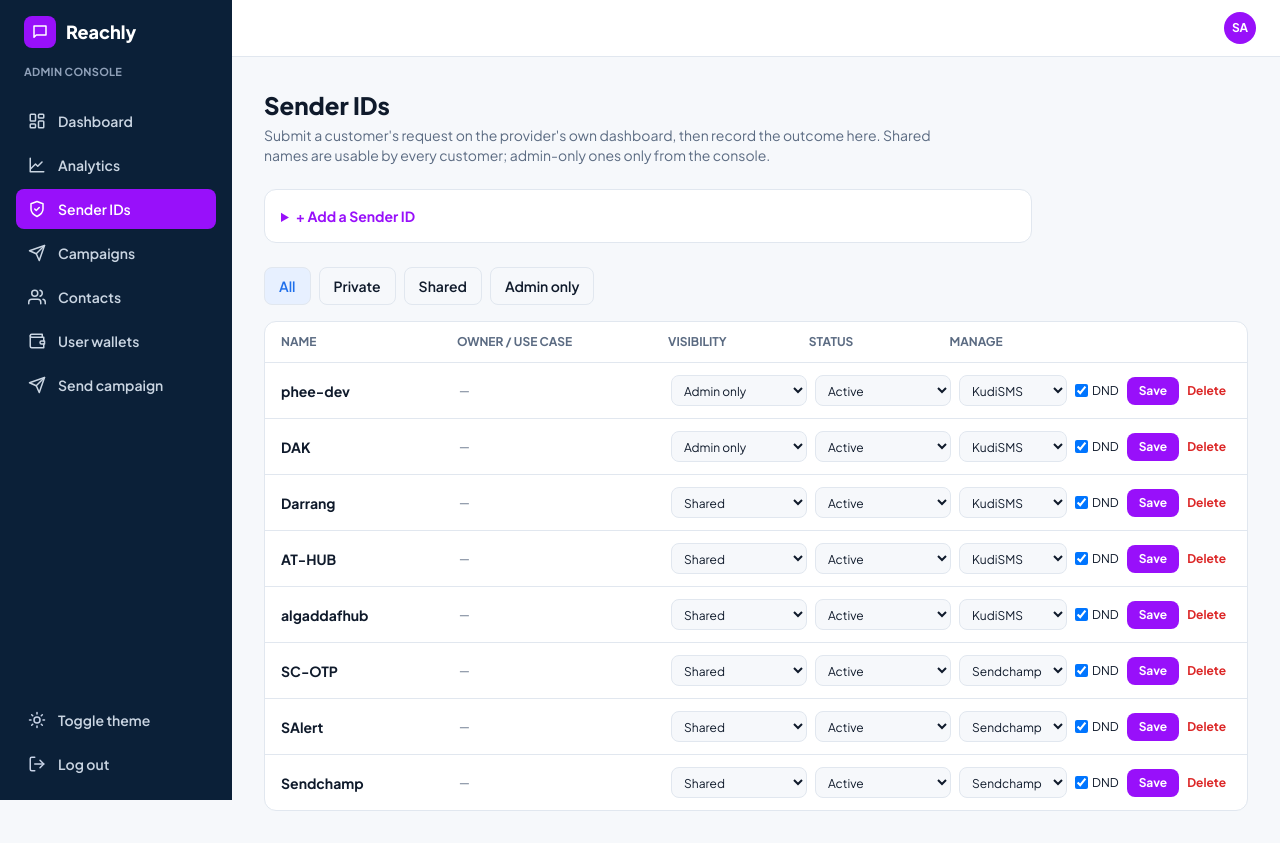
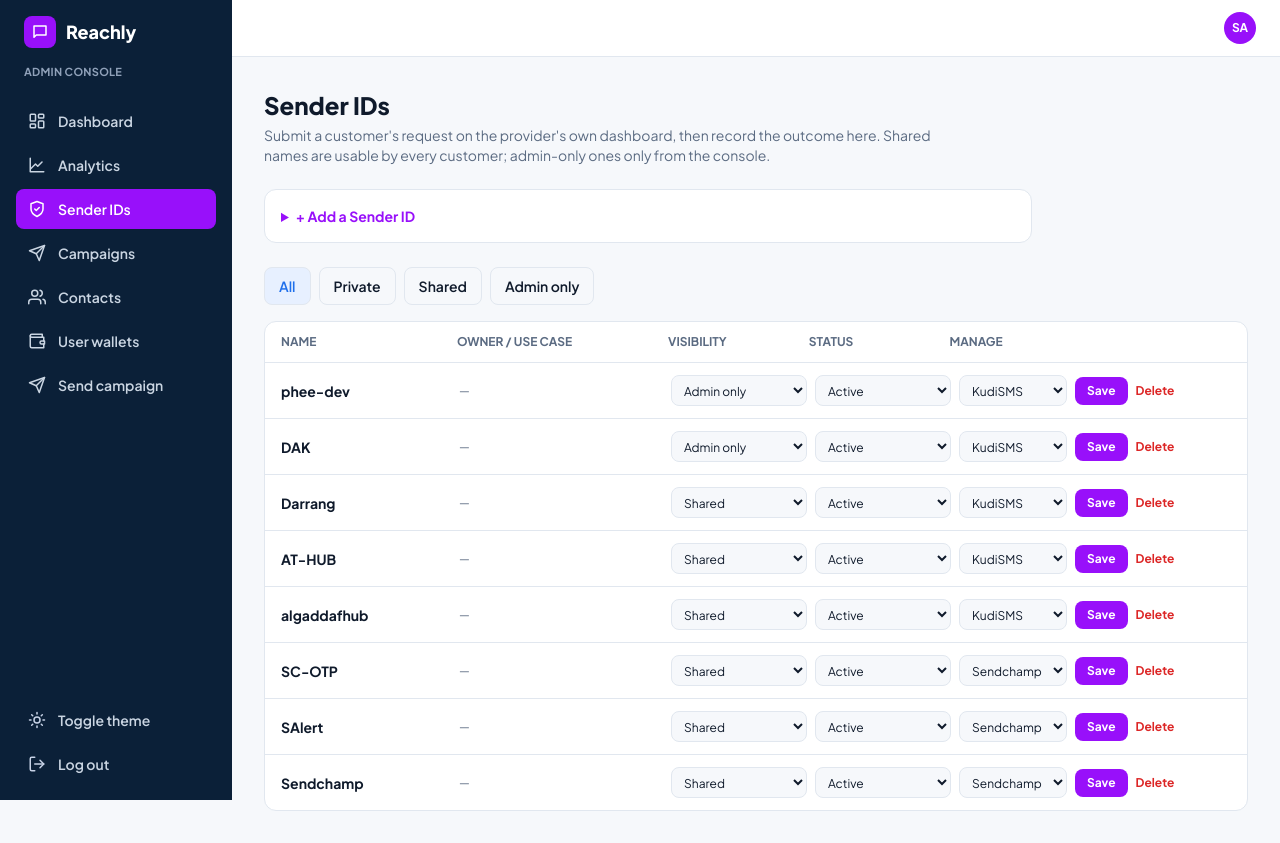
Before and after one commit to Pheebemi/bulk-backend, a Django app: page /console/approvals/ in a window 1280 px wide. Run offline with Django 5.2, Linux system fonts and the light colour scheme; the visitor is signed in with stand-in values (Sample User, id 1); data comes from the database, SQL or seed files in the repository; style sheets or scripts are compiled from the project's sources.

Commit message:
Remove the misleading DND toggle from the Sender IDs console
termii_dnd_whitelisted is never read by any send path — DND and generic
are both always available and chosen per campaign — so the checkbox only
implied a restriction that doesn't exist. The model field stays (no
migration); the console just stops showing and rewriting it.

Co-Authored-By: Claude Sonnet 5.5 <noreply@anthropic.com>
Claude-Session: https://claude.ai/code/session_01TCCe5GBwowm4kh4GhoNA9h

```diff
--- a/apps/campaigns/views_console.py
+++ b/apps/campaigns/views_console.py
@@ -183,7 +183,6 @@ def approvals(request):
                 'provider': request.POST.get('provider'),
                 'platform_status': request.POST.get('platform_status'),
                 'visibility': request.POST.get('visibility'),
-                'termii_dnd_whitelisted': request.POST.get('termii_dnd_whitelisted') == 'on',
             }, pk=request.POST.get('id'))
             messages.success(request, 'Sender ID updated.') if status < 300 else messages.error(request, error_text(data))
         elif action == 'delete':
--- a/templates/console/approvals.html
+++ b/templates/console/approvals.html
@@ -30,7 +30,6 @@
     <select name="platform_status" class="!mt-0 !px-2 !py-1.5 !text-xs">{% for v, l in statuses %}<option value="{{ v }}" {% if s.platform_status == v %}selected{% endif %}>{{ l }}</option>{% endfor %}</select>
     <span class="flex flex-wrap items-center gap-2">
       <select name="provider" class="!mt-0 !w-auto !px-2 !py-1.5 !text-xs">{% for v, l in providers %}<option value="{{ v }}" {% if s.provider == v %}selected{% endif %}>{{ l }}</option>{% endfor %}</select>
-      <label class="flex items-center gap-1 text-xs"><input type="checkbox" name="termii_dnd_whitelisted" {% if s.termii_dnd_whitelisted %}checked{% endif %}> DND</label>
       <button name="action" value="update" class="rounded-lg bg-purple-600 px-3 py-1.5 text-xs font-bold text-white">Save</button>
       <button name="action" value="delete" onclick="return confirm('Delete this Sender ID?')" class="text-xs font-bold text-danger">Delete</button>
     </span>
```
